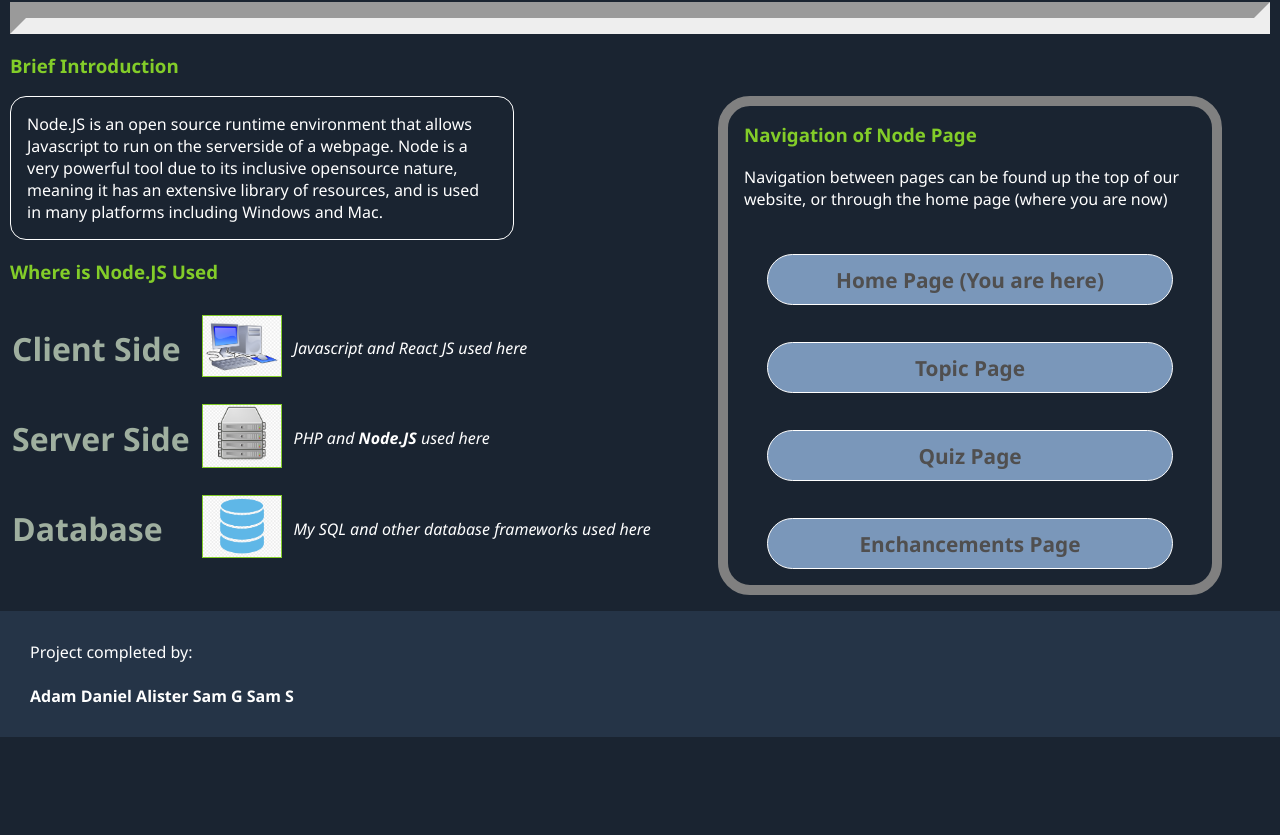
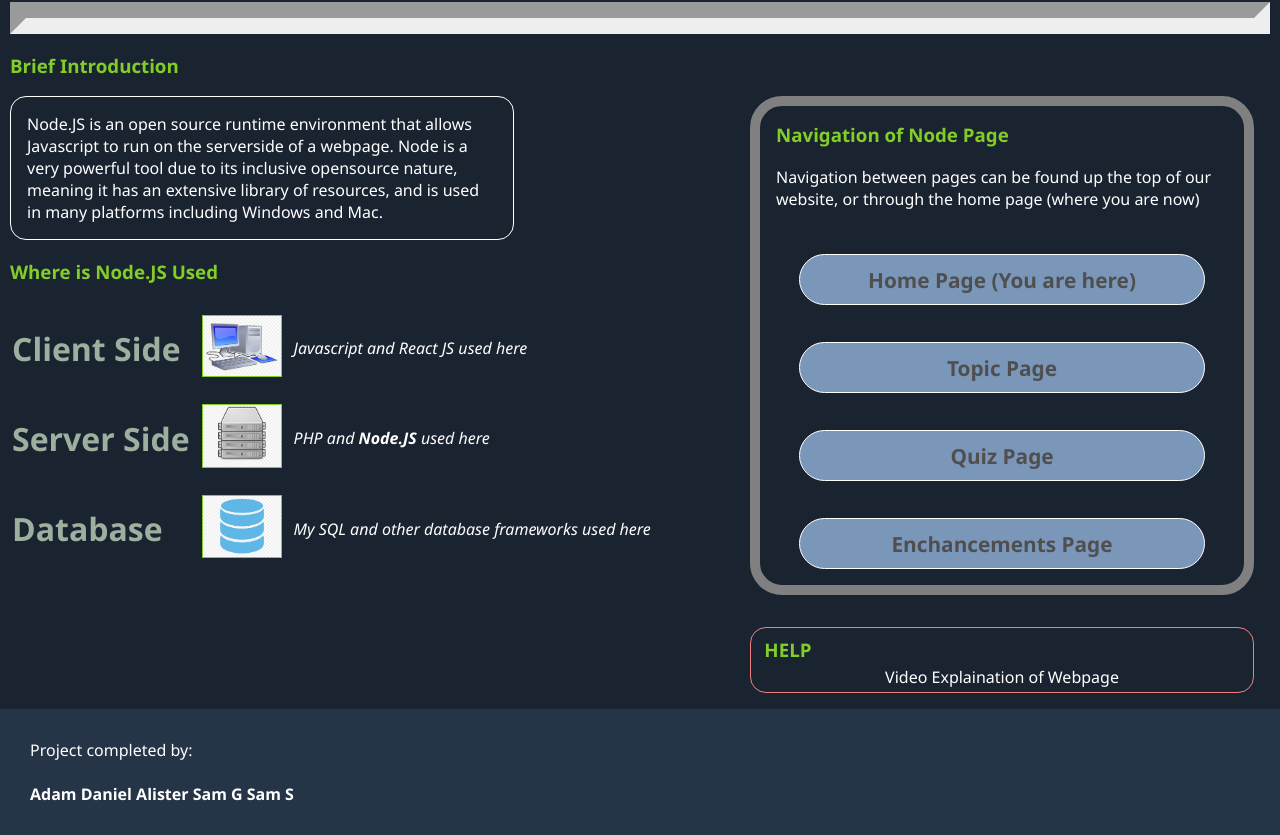
Before and after one commit to 0danny/inquiry-project, a plain HTML site: page index/index.html in a window 1280 px wide. Shown: the part 185-1020 px from the top of the page. Before the commit the page ends 922 px from the top, so only its background shows below. Drawn offline with Linux system fonts and the light colour scheme.

Commit message:
Youtube link

```diff
--- a/index/index.html
+++ b/index/index.html
@@ -92,6 +92,11 @@
 
         </section>
 
+        <section id="youtube_link">
+            <h3>HELP</h3>
+            <a href=https://www.youtube.com><p>Video Explaination of Webpage</p></a>
+        </section>
+
         </article>
 
     <footer>
--- a/index/styles.css
+++ b/index/styles.css
@@ -126,7 +126,7 @@ span {
     border: 10px solid gray;
     border-radius: 2em;
     float: right;
-    margin-right: 3em;
+    margin-right: 1em;
     padding: 1em;
     width: 40%;
     margin-bottom: 1em;
@@ -163,8 +163,6 @@ span {
     border: 1px solid white;
     border-radius: 1em;
     padding:1em;
-
-
 }
 
 #about{
@@ -185,8 +183,39 @@ th{
     color: rgb(159, 175, 159);
 }
 
-.table_explain{
+.table_explain {
     margin-left: 1;
     text-align: left;
     font-style: italic;
 }
+
+#youtube_link {
+    width: 40%;
+    float: right;
+    border: 1px solid lightcoral;
+    border-radius: 1em;
+    margin: 1em;
+    clear: right;
+    padding: 0.25em;
+}
+
+#youtube_link a {
+    color: white;
+    text-decoration: none;
+    float: center;
+}
+
+#youtube_link p {
+    text-align: center;
+}
+
+#youtube_link a:hover {
+    color: #1F487E;
+}
+
+#youtube_link h3 {
+    color: #83CD29;
+    margin: 0.25em;
+    margin-left: 0.5em;
+
+}
```
